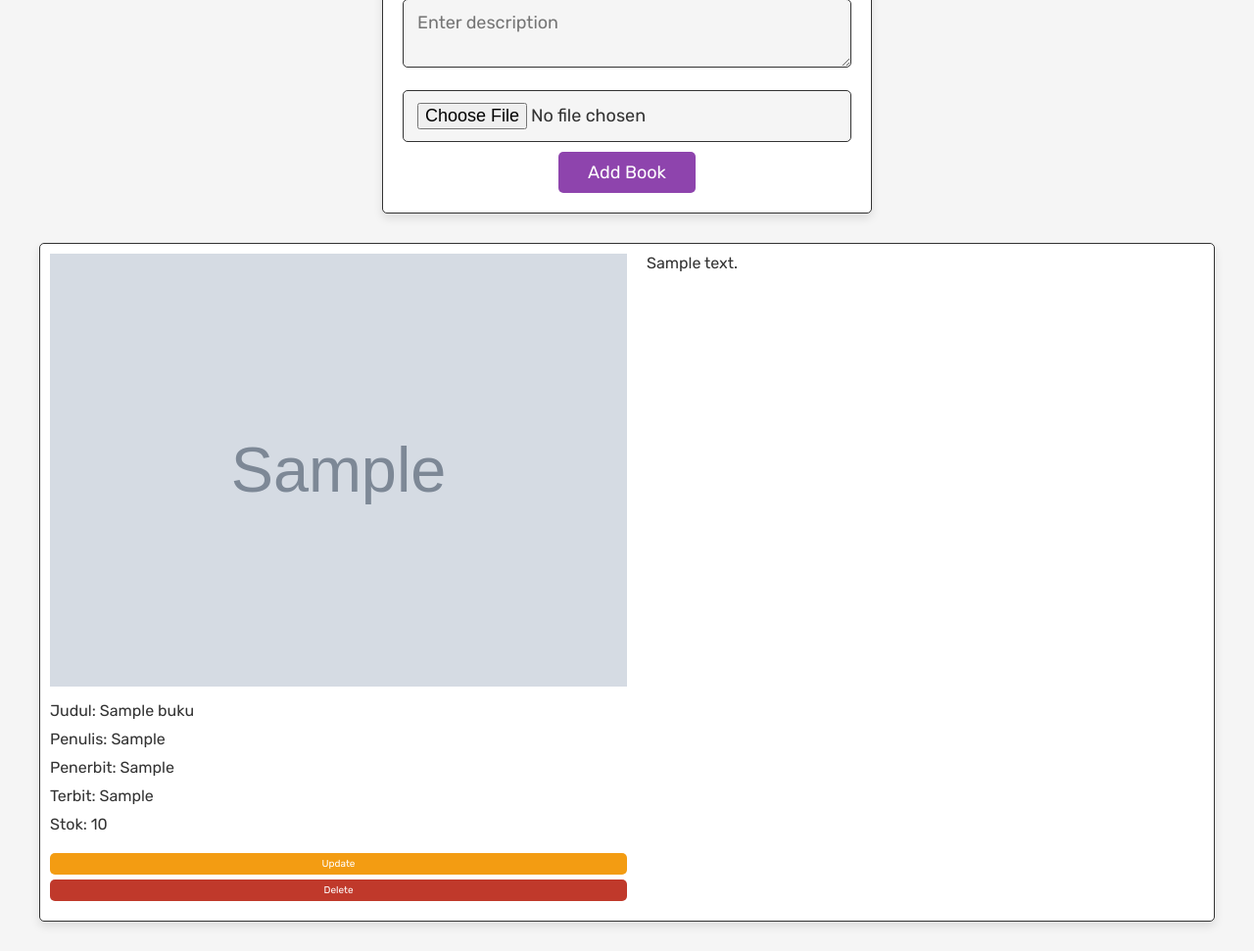
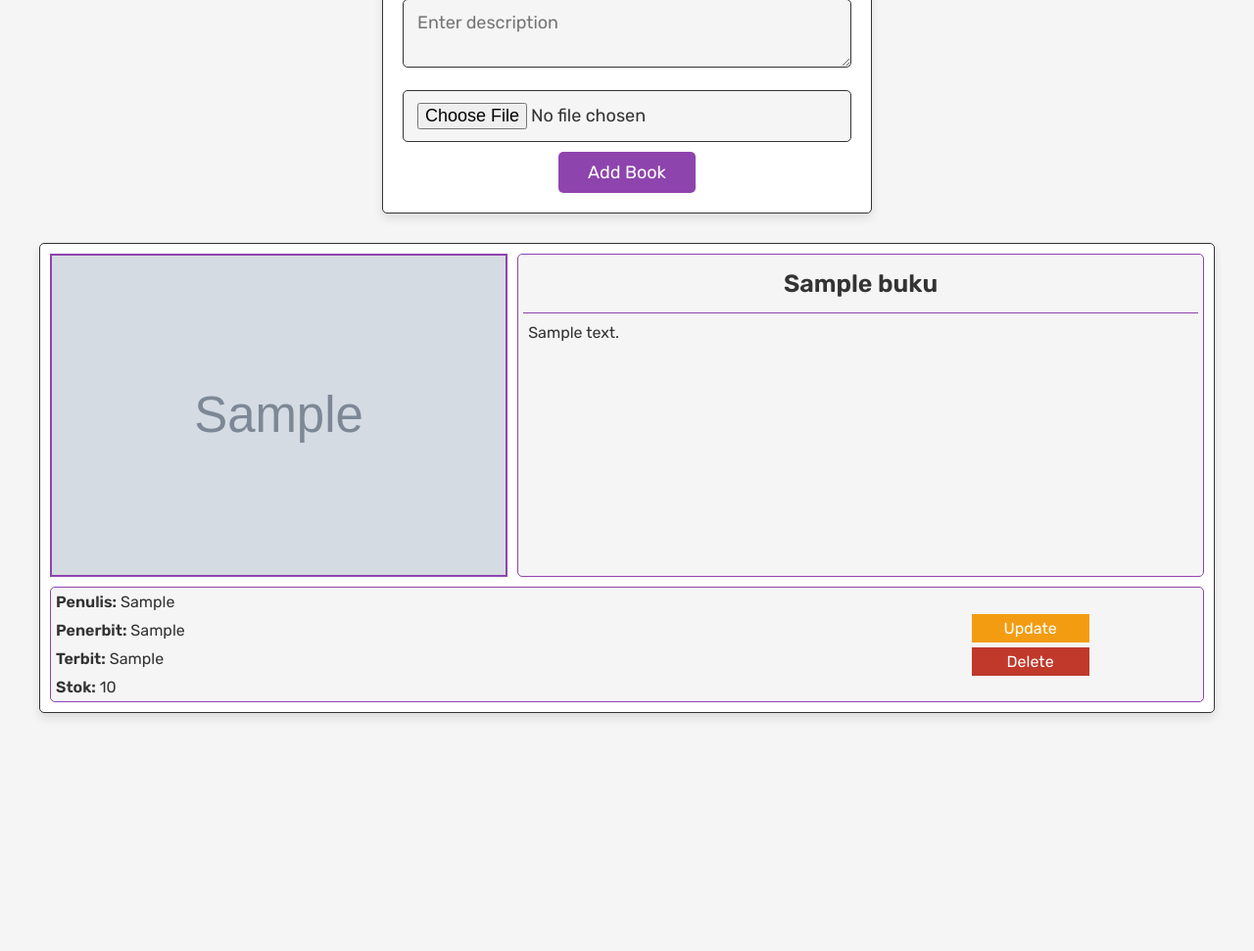
Before and after one commit to tars011/Perpustakaan-FinalProject, a PHP site: page /admin_buku.php in a window 1280 px wide. Shown: the part 596-1567 px from the top of the page at 98% size. After the commit the page ends 1329 px from the top, so only its background shows below. Run offline with PHP 8.4, Linux system fonts and the light colour scheme; the visitor is signed in with stand-in values (Sample User, id 1); tables that the repository leaves empty or names only in its code hold one stand-in row (values such as "Sample post"); grey boxes marked "Sample" are stand-in pictures.

Commit message:
update book page

```diff
--- a/admin_buku.php
+++ b/admin_buku.php
@@ -92,13 +92,7 @@ if (isset($_POST['update_book'])) {
     <!-- Custom admin CSS file link  -->
     <link rel="stylesheet" href="css/style_admin.css">
     <link rel="icon" type="image/png" href="images/books.png">
-    <style>
-        .edit-product-form {
-            padding-top: 30vh;
-            max-height: 90vh;
-            overflow-y: auto;
-        }
-    </style>
+
 </head>
 
 <body>
@@ -134,24 +128,30 @@ if (isset($_POST['update_book'])) {
         while ($fetch_books = mysqli_fetch_assoc($select_books)) {
     ?>
         <div class="box">
+            <div class="baris1">
                 <div class="left-column">
                     <img src="uploaded_img/<?php echo $fetch_books['foto']; ?>" alt="">
+                </div>
+                <div class="right-column">
+                    <div class="name"><?php echo $fetch_books['judul']; ?></div>
+                    <div class="separator"></div>
+                    <div class="description">
+                        <?php echo $fetch_books['keterangan']; ?>
+                    </div>
+                </div>
+            </div>
+            <div class="baris2">
                 <div class="info">
-                        <div class="name">Judul: <?php echo $fetch_books['judul']; ?></div>
-                        <div class="author">Penulis: <?php echo $fetch_books['penulis']; ?></div>
-                        <div class="publisher">Penerbit: <?php echo $fetch_books['penerbit']; ?></div>
-                        <div class="year">Terbit: <?php echo $fetch_books['tahunterbit']; ?></div>
-                        <div class="stock">Stok: <?php echo $fetch_books['stok']; ?></div>
+                    <div class="author"><span>Penulis:</span> <?php echo $fetch_books['penulis']; ?></div>
+                    <div class="publisher"><span>Penerbit:</span> <?php echo $fetch_books['penerbit']; ?></div>
+                    <div class="year"><span>Terbit:</span> <?php echo $fetch_books['tahunterbit']; ?></div>
+                    <div class="stock"><span>Stok:</span> <?php echo $fetch_books['stok']; ?></div>
                 </div>
                 <div class="actions">
                     <a href="admin_buku.php?update=<?php echo $fetch_books['id_buku']; ?>" class="option-btn">Update</a>
                     <a href="admin_buku.php?delete=<?php echo $fetch_books['id_buku']; ?>" class="delete-btn" onclick="return confirm('Delete this book?');">Delete</a>
                 </div>
             </div>
-                <div class="right-column">
-                    <div class="description"><?php echo $fetch_books['keterangan']; ?></div>
-                </div>
-
         </div>
     <?php
         }
@@ -173,13 +173,13 @@ if (isset($_POST['update_book'])) {
         <form action="admin_buku.php" method="post" enctype="multipart/form-data">
             <input type="hidden" name="update_b_id" value="<?php echo $fetch_update['id_buku']; ?>">
             <input type="hidden" name="update_old_image" value="<?php echo $fetch_update['foto']; ?>">
-                        <img src="uploaded_img/<?php echo $fetch_update['foto']; ?>" alt="">
+            <!-- <img src="uploaded_img/<?php echo $fetch_update['foto']; ?>" alt=""> -->
             <input type="text" name="update_judul" value="<?php echo $fetch_update['judul']; ?>" class="box" required placeholder="Enter book title">
             <input type="text" name="update_penulis" value="<?php echo $fetch_update['penulis']; ?>" class="box" required placeholder="Enter author name">
             <input type="text" name="update_penerbit" value="<?php echo $fetch_update['penerbit']; ?>" class="box" required placeholder="Enter publisher name">
             <input type="date" name="update_tahunterbit" value="<?php echo $fetch_update['tahunterbit']; ?>" class="box" required placeholder="Enter year of publication">
             <input type="number" name="update_stok" value="<?php echo $fetch_update['stok']; ?>" min="0" class="box" required placeholder="Enter stock quantity">
-                        <textarea name="update_keterangan" class="box" required placeholder="Enter description"><?php echo $fetch_update['keterangan']; ?></textarea>
+            <textarea rows="8" name="update_keterangan" class="box" required placeholder="Enter description" style="resize: none;" ><?php echo $fetch_update['keterangan']; ?></textarea>
             <input type="file" class="box" name="update_image" accept="image/jpg, image/jpeg, image/png">
             <input type="submit" value="Update" name="update_book" class="btn">
             <input type="button" value="Cancel" id="close-update" class="option-btn" onclick="window.location.href='admin_buku.php';">
--- a/css/style_admin.css
+++ b/css/style_admin.css
@@ -137,6 +137,11 @@ section{
    color:var(--black);
 }
 
+.separator {
+   border-top: 1px solid #8e44ad;
+   margin: 1rem 0;
+}
+
 @keyframes fadeIn {
    0%{
       transform: translateY(1rem);
@@ -173,11 +178,6 @@ section{
    color:var(--purple);
 }
 
-/* .header .flex .navbar{
-    display: flex;
-    justify-content: center;
-    align-items: center;
-} */
 .header .flex .navbar a{
    margin:0 1rem;
    font-size: 2rem;
@@ -332,7 +332,7 @@ section{
 
 .show-products .box-container {
    display: grid;
-   grid-template-columns: repeat(auto-fit, minmax(50rem, 1fr));
+   grid-template-columns: repeat(auto-fit, minmax(45rem, 1fr));
    justify-content: center;
    gap: 1.5rem;
    max-width: 1200px;
@@ -341,66 +341,109 @@ section{
 
 .show-products .box {
    display: flex;
-   flex-direction: row;
-   padding: 1rem 1rem 2rem;
+   flex-direction: column;
+   padding: 1rem;
    border-radius: .5rem;
    border: var(--border);
    box-shadow: var(--box-shadow);
    background-color: var(--white);
 }
 
+.show-products .box .baris1 {
+   display: flex;
+   flex-direction: row;
+   margin-bottom: 1rem;
+   gap: 1rem;
+}
+
 .show-products .left-column {
-   width: 50%;
-   display: flex;
-   flex-direction: column;
-   align-items: left;
+   width: 40%;
    text-align: center;
 }
 
 .show-products .left-column img {
    width: 100%;
-   max-height: 45rem;
-   margin-bottom: 1rem;
+   max-height: 33rem;
+   object-fit: cover;
+   display: block;
+   border: 2px solid #8e44ad;
 }
 
-.show-products .left-column .info {
-   text-align: left;
+.show-products .right-column {
+   width: 60%;
+   padding: .5rem;
+   text-align: center;
+   background-color: var(--light-bg);
+   border-radius: .5rem;
+   border: 1px solid #8e44ad;
 }
 
-.show-products .box .name,
+.show-products .name {
+   font-size: 2.5rem;
+   font-weight: bold;
+   color: var(--black);
+   margin: .5rem 2rem 0;
+   padding: .5rem 0;
+}
+
+.show-products .description {
+   text-align: left;
+   font-size: 1.6rem;
+   color: var(--black);
+   margin: .5rem;
+}
+
+.show-products .box .baris2 {
+   display: flex;
+   flex-direction: row;
+   justify-content: space-between;
+   background-color: var(--light-bg);
+   border-radius: .5rem;
+   border: 1px solid #8e44ad;
+}
+
+.show-products .info {
+   width: 70%;
+   display: flex;
+   flex-direction: column;
+   justify-content: center;
+   text-align: left;
+   padding-left: .5rem;
+}
+
+.show-products .info span {
+   font-weight: bold;
+}
+
+.show-products .actions {
+   width: 30%;
+   display: flex;
+   flex-direction: column;
+   justify-content: center;
+   gap: .5rem;
+}
+
 .show-products .box .author,
 .show-products .box .publisher,
 .show-products .box .year,
 .show-products .box .stock {
+   width: fit-content;
    padding: 0.5rem 0;
    font-size: 1.6rem;
    color: var(--black);
 }
 
-.show-products .right-column {
-   width: 50%;
-   flex-grow: 1;
-   padding-left: 2rem;
+.show-products .option-btn,
+.show-products .delete-btn {
+   border-radius: 0;
+   font-size: 1.6rem;
+   text-align: center;
+   min-width: 12rem;
+   margin: 0 auto;
+   padding: .5rem;
 }
 
-.show-products .box .description {
-   font-size: 1.6rem;
-   color: var(--black);
-}
-
-.show-products .box .actions {
-   display: flex;
-   flex-direction: column;
-   margin-top: 1rem;
-}
-
-.show-products .box .option-btn,
-.show-products .box .delete-btn {
-   margin-top: 0.5rem;
-   padding: 0.5rem 1rem;
-   font-size: 1rem;
-}
-
+/* Edit Buku - START */
 .edit-product-form{
    min-height: 100vh;
    background-color: rgba(0,0,0,.7);
@@ -416,7 +459,7 @@ section{
 }
 
 .edit-product-form form{
-   width: 50rem;
+   width: 70rem;
    padding:2rem;
    text-align: center;
    border-radius: .5rem;
@@ -438,6 +481,7 @@ section{
    color:var(--black);
    width: 100%;
 }
+/* Edit Buku - END */
 
 .orders .box-container{
    display: grid;
```
Lines whose indentation alone changed are shown as unchanged.
